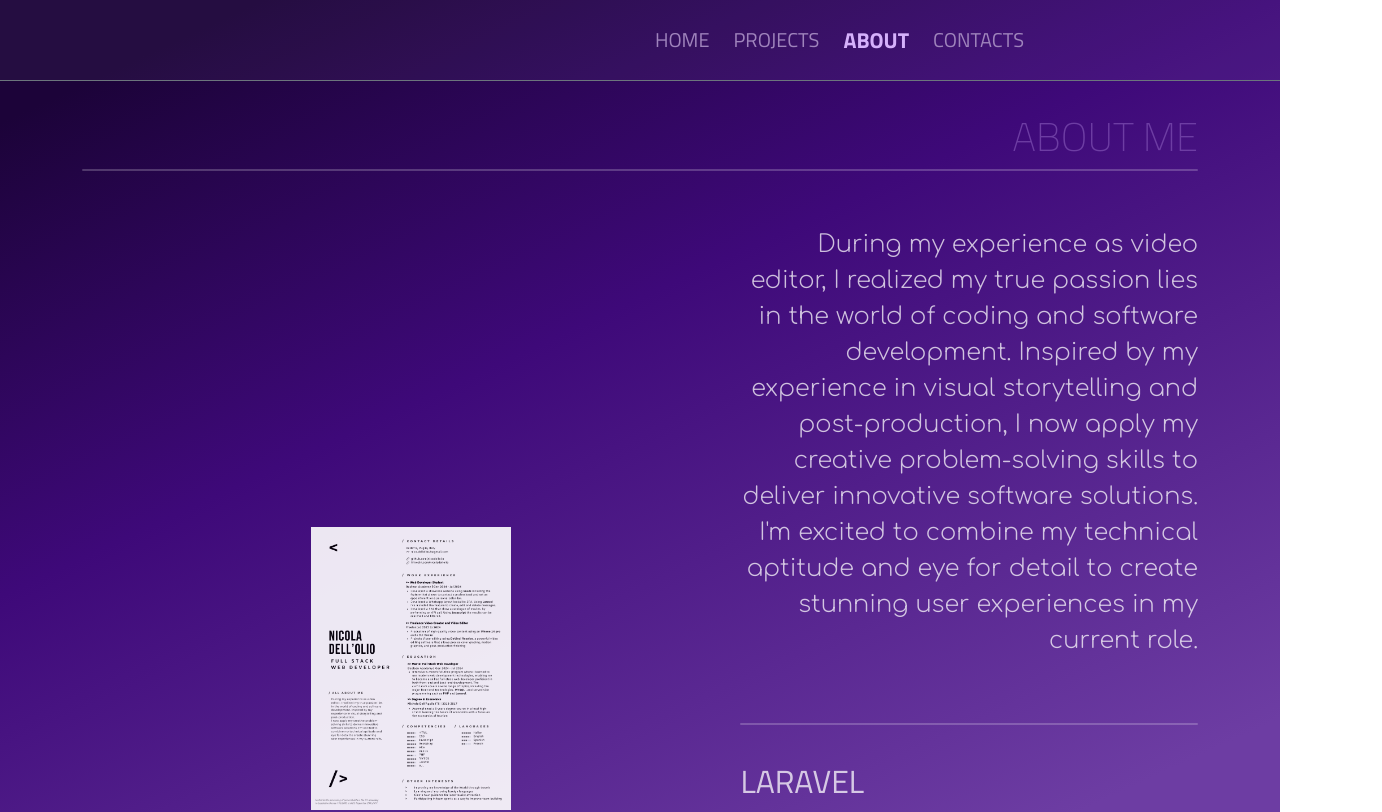
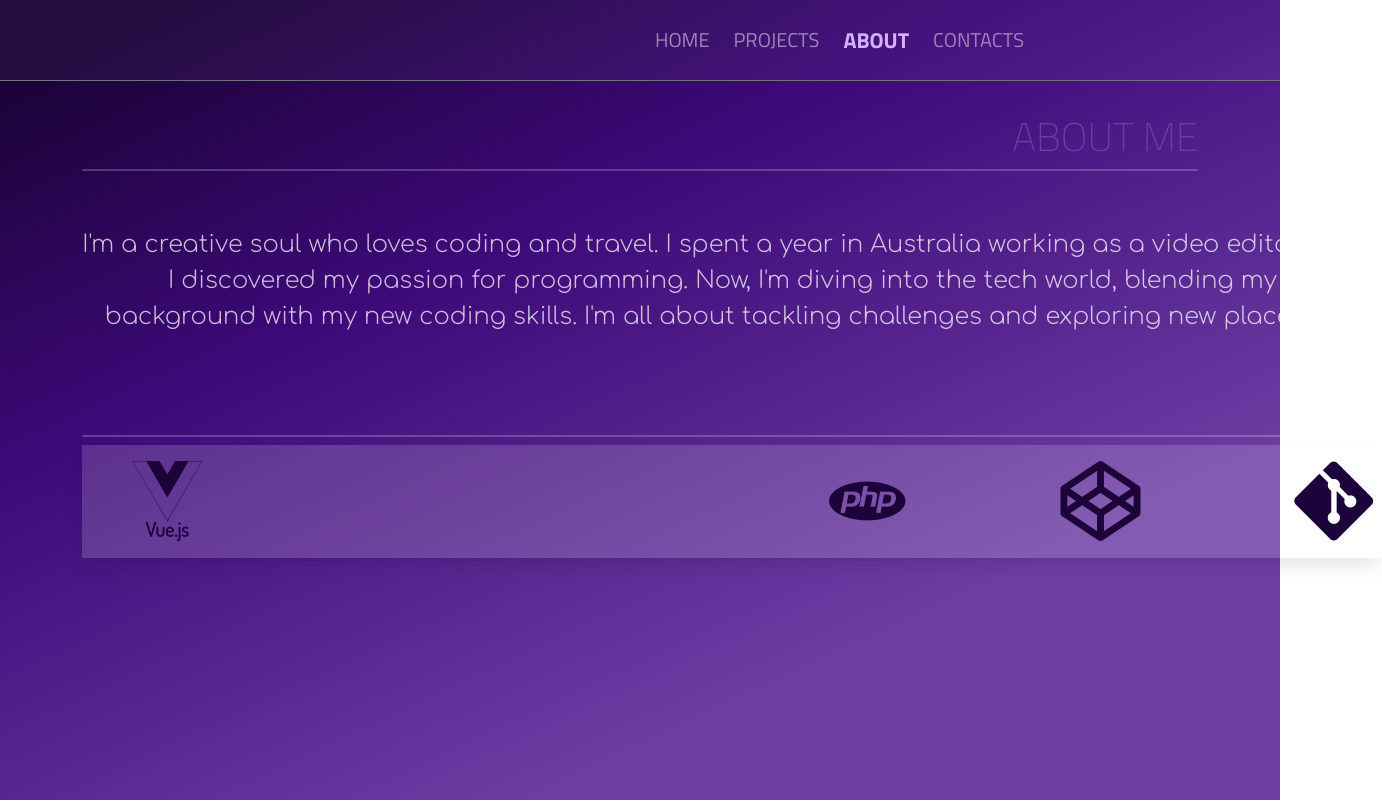
Before and after one commit to nicodellolio/vite-boolfolio, a Vue app: page /about in a window 1280 px wide. Shown: the top 812 px of the page, 1382 px wide, since content can reach past the window. Built offline with nearby package versions, Linux system fonts and the light colour scheme.

Commit message:
add carousel for about view

```diff
--- a/index.html
+++ b/index.html
@@ -16,6 +16,8 @@
 
   <link rel="stylesheet" type='text/css' href="https://cdn.jsdelivr.net/gh/devicons/devicon@latest/devicon.min.css" />
 
+  <link rel='stylesheet' href='https://cdnjs.cloudflare.com/ajax/libs/font-awesome/6.5.1/css/all.min.css' integrity='sha512-DTOQO9RWCH3ppGqcWaEA1BIZOC6xxalwEsw9c2QQeAIftl+Vegovlnee1c9QX4TctnWMn13TZye+giMm8e2LwA==' crossorigin='anonymous' referrerpolicy='no-referrer'/>
+
 
   <meta name="viewport" content="width=device-width, initial-scale=1.0" />
   <link rel='stylesheet' href='https://cdnjs.cloudflare.com/ajax/libs/font-awesome/6.5.1/css/all.min.css'
--- a/src/components/AppJumbo.vue
+++ b/src/components/AppJumbo.vue
@@ -1,71 +1,27 @@
 <script>
 import { state } from '../state';
+import AppLatestProjects from './AppLatestProjects.vue';
+import AppAbout from './views/AppAbout.vue';
 
 export default {
   name: 'AppJumbo',
+
+  components: {
+    AppLatestProjects,
+    AppAbout
+  },
 
   data() {
     return {
       state
     }
   },
+  methods: {
+
+  },
   mounted() {
     let url = state.base_api_url + state.base_projects_url
-    state.callAPI(url)
-
-    class TxtType {
-      constructor(el, toRotate, period) {
-        this.toRotate = toRotate;
-        this.el = el;
-        this.loopNum = 0;
-        this.period = parseInt(period, 10) || 2000;
-        this.txt = '';
-        this.tick();
-        this.isDeleting = false;
-      }
-      tick() {
-        let i = this.loopNum % this.toRotate.length;
-        let fullTxt = this.toRotate[i];
-
-        if (this.isDeleting) {
-          this.txt = fullTxt.substring(0, this.txt.length - 1);
-        } else {
-          this.txt = fullTxt.substring(0, this.txt.length + 1);
-        }
-
-        this.el.innerHTML = '<span class="wrap">' + this.txt + '</span>';
-
-        let that = this;
-        let delta = 200 - Math.random() * 100;
-
-        if (this.isDeleting) { delta /= 2; }
-
-        if (!this.isDeleting && this.txt === fullTxt) {
-          delta = this.period;
-          this.isDeleting = true;
-        } else if (this.isDeleting && this.txt === '') {
-          this.isDeleting = false;
-          this.loopNum++;
-          delta = 500;
-        }
-
-        setTimeout(function () {
-          that.tick();
-        }, delta);
-      }
-    };
-
-
-    window.onload = function () {
-      let elements = document.getElementsByClassName('typewrite');
-      for (let i = 0; i < elements.length; i++) {
-        let toRotate = elements[i].getAttribute('data-type');
-        let period = elements[i].getAttribute('data-period');
-        if (toRotate) {
-          new TxtType(elements[i], JSON.parse(toRotate), period);
-        }
-      }
-    };
+    state.callAPI(url);
   }
 
 }
@@ -153,45 +109,11 @@ export default {
     <img class="jumbo-img" :src="state.base_api_url + '/storage/uploads/' + 'jumbo.png'" alt="">
   </div>
 
-  <div id="latest-projects" class="mb-5">
-    <div class="row my-row d-flex flex-row flex-nowrap h-100 overflow-scroll p-5">
-      <div v-for="project in state.projects.data" class="col-12">
+  <AppLatestProjects />
 
-        <router-link class="text-decoration-none" :to="{ name: 'SingleProject', params: { id: project.id } }">
-
-          <div class="card h-100 myCard overflow-scroll">
-            <div class="title_box d-flex text-center align-items-center text-uppercase justify-content-center py-3">
-
-              <h3 class="card-title pt-2">
-                {{ project.title }}
-              </h3>
-
-            </div>
-
-            <img :src="state.base_api_url + '/storage/' + project.preview_image" alt="" class="card-img-top w-100">
+  <AppAbout />
 
 
-            <div class="card-body">
-              <div class="description">
-                <h5 class="d-inline-block fs-2">Description:</h5>
-                <p class="card-text">
-                  {{ project.description }}
-                </p>
-              </div>
-
-              <div class="projectDuration">
-                Project Duration: {{ project.project_duration }}
-              </div>
-            </div>
-          </div>
-
-        </router-link>
-
-      </div>
-    </div>
-    <RouterLink class="text-dark btn all-my-works btn-warning fw-normal" :to="{ name: 'projects' }">All my works
-    </RouterLink>
-  </div>
 
 </template>
 
--- /dev/null
+++ b/src/components/AppLatestProjects.vue
@@ -0,0 +1,136 @@
+<script>
+import { state } from '../state';
+
+export default {
+  name: 'AppLatestProjects',
+
+  data() {
+    return {
+      state
+    }
+  },
+  methods: {
+    initializeTypewriter() {
+      class TxtType {
+        constructor(el, toRotate, period) {
+          this.toRotate = toRotate;
+          this.el = el;
+          this.loopNum = 0;
+          this.period = parseInt(period, 10) || 2000;
+          this.txt = '';
+          this.tick();
+          this.isDeleting = false;
+        }
+        tick() {
+          let i = this.loopNum % this.toRotate.length;
+          let fullTxt = this.toRotate[i];
+
+          if (this.isDeleting) {
+            this.txt = fullTxt.substring(0, this.txt.length - 1);
+          } else {
+            this.txt = fullTxt.substring(0, this.txt.length + 1);
+          }
+
+          this.el.innerHTML = '<span class="wrap">' + this.txt + '</span>';
+
+          let that = this;
+          let delta = 200 - Math.random() * 100;
+
+          if (this.isDeleting) { delta /= 2; }
+
+          if (!this.isDeleting && this.txt === fullTxt) {
+            delta = this.period;
+            this.isDeleting = true;
+          } else if (this.isDeleting && this.txt === '') {
+            this.isDeleting = false;
+            this.loopNum++;
+            delta = 500;
+          }
+
+          setTimeout(function () {
+            that.tick();
+          }, delta);
+        }
+
+      };
+
+      let elements = document.getElementsByClassName('typewrite');
+      for (let i = 0; i < elements.length; i++) {
+        let toRotate = elements[i].getAttribute('data-type');
+        let period = elements[i].getAttribute('data-period');
+        if (toRotate) {
+          new TxtType(elements[i], JSON.parse(toRotate), period);
+        }
+      };
+    }
+  },
+  mounted() {
+    let url = state.base_api_url + state.base_projects_url
+    state.callAPI(url);
+
+    this.initializeTypewriter();
+  }
+
+}
+
+</script>
+
+<template>
+
+  <div id="latest-projects" class="mb-5">
+    <div class="row my-row d-flex flex-row flex-nowrap h-100 overflow-scroll p-5">
+      <div v-for="project in state.projects.data" class="col-12">
+
+        <router-link class="text-decoration-none" :to="{ name: 'SingleProject', params: { id: project.id } }">
+
+          <div class="card h-100 myCard overflow-scroll">
+            <div class="title_box d-flex text-center align-items-center text-uppercase justify-content-center py-3">
+
+              <h3 class="card-title pt-2">
+                {{ project.title }}
+              </h3>
+
+            </div>
+
+            <img :src="state.base_api_url + '/storage/' + project.preview_image" alt="" class="card-img-top w-100">
+
+
+            <div class="card-body">
+              <div class="description">
+                <h5 class="d-inline-block fs-2">Description:</h5>
+                <p class="card-text">
+                  {{ project.description }}
+                </p>
+              </div>
+
+              <div class="projectDuration">
+                Project Duration: {{ project.project_duration }}
+              </div>
+            </div>
+          </div>
+
+        </router-link>
+
+      </div>
+      <div class="col-12">
+        <div class="card all-my-works bg-transparent d-flex border-0">
+          <RouterLink class="btn all-my-works text-uppercase" :to="{ name: 'projects' }">
+            <h1 class="">
+              see all my works
+            </h1>
+            <span class="">
+              &#62;
+            </span>
+
+          </RouterLink>
+        </div>
+      </div>
+    </div>
+
+  </div>
+
+</template>
+
+<style lang="scss" scoped>
+@import "../partials_scss/_jumbo.css";
+</style>
--- a/src/components/views/AppAbout.vue
+++ b/src/components/views/AppAbout.vue
@@ -4,7 +4,18 @@ export default {
     data() {
         return {
             technologies: [
-                'Laravel', 'MySQL', 'PHP', 'Vite', 'VueJS', 'Javascript', 'CSS', 'HTML'
+                "devicon-css3-plain",
+                "devicon-bootstrap-plain",
+                "devicon-vuejs-plain-wordmark",
+                "devicon-mysql-original",
+                "devicon-laravel-original",
+                "devicon-php-plain",
+                "devicon-codepen-original",
+                "devicon-git-plain",
+                "devicon-vscode-plain",
+                "devicon-javascript-plain",
+                "devicon-npm-original-wordmark",
+                "devicon-vitejs-plain"
             ]
         }
     }
@@ -19,38 +30,26 @@ export default {
 
         <div class="about-me d-flex">
 
-            <div class="svgs">
-
-
-            </div>
-
-
-            <div class="resume-box mx-auto align-self-center">
-                <router-link to="/resume">
-                    <img class="" src="/Fullstack_Resume_EN.png" alt="">
-                </router-link>
-            </div>
 
             <div class="right-side">
 
                 <p class="all-about-me">
-                    During my experience as video editor, I realized my true passion lies in the world of coding and
-                    software
-                    development. Inspired by my experience in visual storytelling and post-production,
-                    I now apply my creative problem-solving skills to deliver innovative software solutions. I'm excited
-                    to
-                    combine my technical aptitude and eye for detail to create stunning user experiences in my current
-                    role.
+                    I'm a creative soul who loves coding and travel. I spent a year in Australia working as a video
+                    editor, where I discovered my passion for programming. Now, I'm diving into the tech world, blending
+                    my creative background with my new coding skills. I'm all about tackling challenges and exploring
+                    new places along the way.
                 </p>
 
                 <div class="hr" style="margin-top: 4rem;"></div>
 
-                <div class="technologies">
-                    <ul class="list-unstyled">
-                        <li class="list-item" v-for="technology in technologies">{{ technology }}</li>
-                    </ul>
+                <div class="slider">
+                    <div class="slide-track">
+
+                        <div v-for="technology in technologies" class="slide">
+                            <i :class="technology"></i>
+                        </div>
+                    </div>
                 </div>
-
 
             </div>
 
@@ -58,33 +57,8 @@ export default {
     </div>
 </template>
 
-<style scoped lang="css">
-.resume-box {
-    width: fit-content;
-}
-
-img {
-    width: 200px;
-    opacity: 0.9;
-}
-
-img:hover {
-    scale: 1.15;
-    opacity: 1;
-}
-
-
-.fa-expand {
-    color: var(--bg-dark);
-    position: absolute;
-    font-size: 4rem;
-    z-index: 10;
-    top: 23%;
-    left: 27%;
-}
-
+<style scoped lang="scss">
 .right-side {
-    width: 41%;
 
     .all-about-me {
         margin: 3rem 0 4rem;
@@ -98,15 +72,6 @@ img:hover {
 
 }
 
-ul{
-    margin-top: 2rem;
-    .list-item {
-        color: #ffffffbc;
-        text-transform: uppercase;
-        font-size: 2rem;
-
-
-    }
-}
+@import '../../partials_scss/_carousel.scss';
 
 </style>
--- /dev/null
+++ b/src/partials_scss/_carousel.scss
@@ -0,0 +1,55 @@
+
+
+$animationSpeed: 20s;
+
+@keyframes scroll {
+	0% { transform: translateX(0); }
+	100% { transform: translateX(calc(-250px * 7))}
+}
+
+
+.slider {
+	background: rgba(255, 255, 255, 0.156);
+	box-shadow: 0 10px 20px -5px rgba(0, 0, 0, .125);
+	margin: auto;
+	overflow:hidden;
+	position: relative;
+	width: 1300px;
+
+	&::before,
+	&::after {
+		// @include white-gradient;
+		content: "";
+		height: 100px;
+		position: absolute;
+		width: 200px;
+		z-index: 2;
+	}
+
+	&::after {
+		right: 0;
+		top: 0;
+		transform: rotateZ(180deg);
+	}
+
+	&::before {
+		left: 0;
+		top: 0;
+	}
+
+	.slide-track {
+		animation: scroll $animationSpeed linear infinite;
+		display: flex;
+		width: calc(200px * 14);
+	}
+
+	.slide {
+		padding: 1rem;
+		width: 250px;
+
+		i{
+			font-size: 5rem;
+			color: var(--bg-dark);
+		}
+	}
+}
--- a/src/partials_scss/_jumbo.css
+++ b/src/partials_scss/_jumbo.css
@@ -154,18 +154,48 @@ h6:hover {
     padding-bottom: 0.5rem;
 }
 
-.myCard{
+.myCard {
     color: rgb(255, 255, 255);
+
     .card-body {
         position: sticky;
         bottom: -4rem;
         font-size: 1.5rem;
         padding: 3rem 2rem 2rem;
-        background: rgb(109,61,163);
-        background: linear-gradient(0deg, rgba(109,61,163,1) 0%, rgba(109,61,163,1) 23%, rgba(132,91,177,0.9009978991596639) 47%, rgba(161,129,195,0.7497373949579832) 83%, rgba(255,255,255,0) 100%);
+        background: rgb(109, 61, 163);
+        background: linear-gradient(0deg, rgba(109, 61, 163, 1) 0%, rgba(109, 61, 163, 1) 23%, rgba(132, 91, 177, 0.9009978991596639) 47%, rgba(161, 129, 195, 0.7497373949579832) 83%, rgba(255, 255, 255, 0) 100%);
 
         .description p {
             margin-bottom: 3rem;
         }
     }
 }
+
+
+.card.all-my-works {
+    align-items: center;
+    width: 100%;
+    margin: auto;
+    position: relative;
+    top: 30%;
+
+
+    h1 {
+        color: var(--bg-lighter);
+        font-weight: 700;
+        font-size: 5rem;
+        display: inline-block;
+    }
+    span{
+        font-size: 7rem;
+        font-weight: 600;
+        margin-left: 1.5rem;
+        color:var(--bg-light);
+    }
+
+    h1:hover{
+        color: var(--bg-light);
+    }
+
+
+}
--- a/src/style.css
+++ b/src/style.css
@@ -6,7 +6,8 @@
 :root {
   --bg-dark: #1c0339;
   --bg-medium: #3e0979;
-  --bg-light: rgba(109, 61, 163, 1)
+  --bg-light: #6d3da3;
+  --bg-lighter: #b083e2;
 }
 
 body {
```
